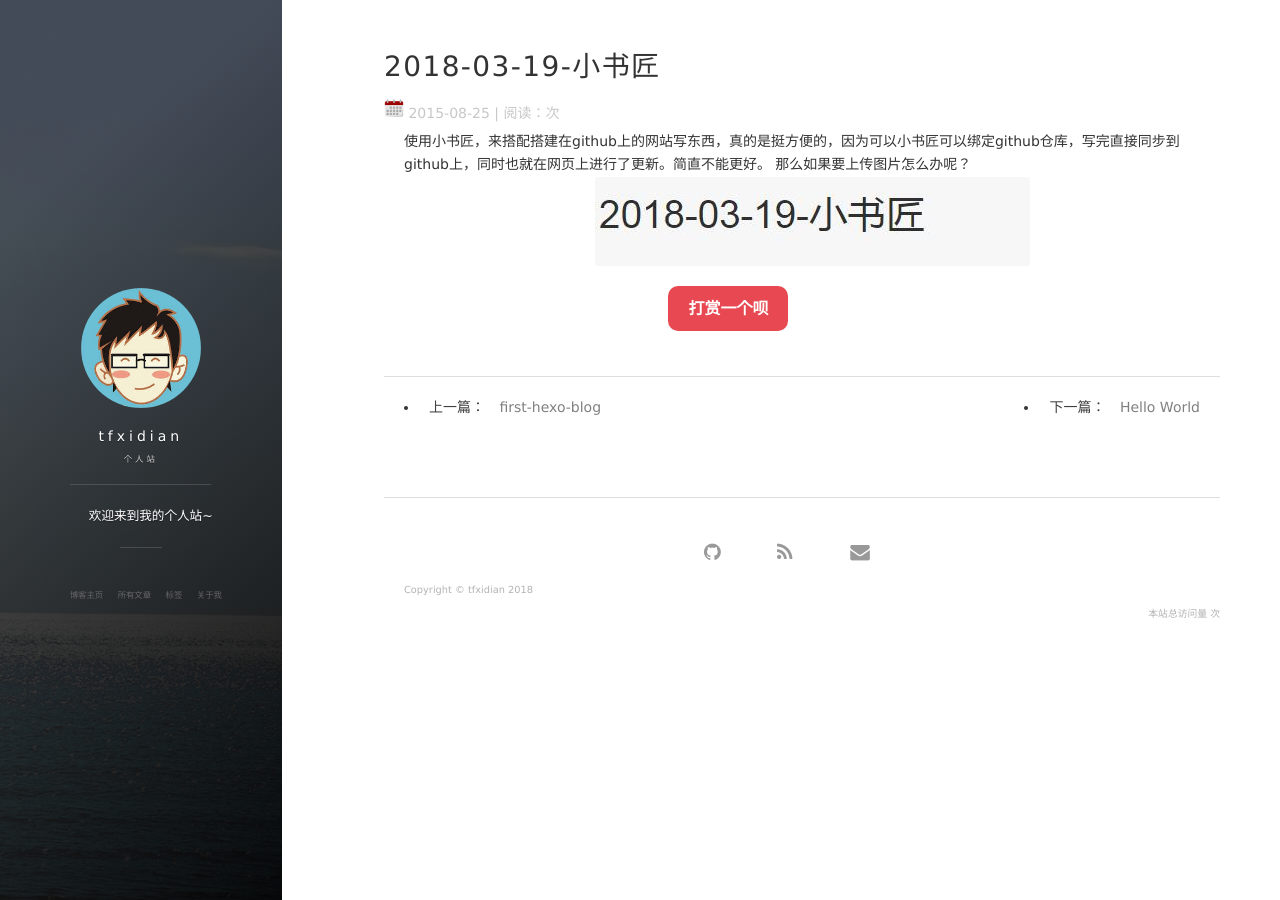
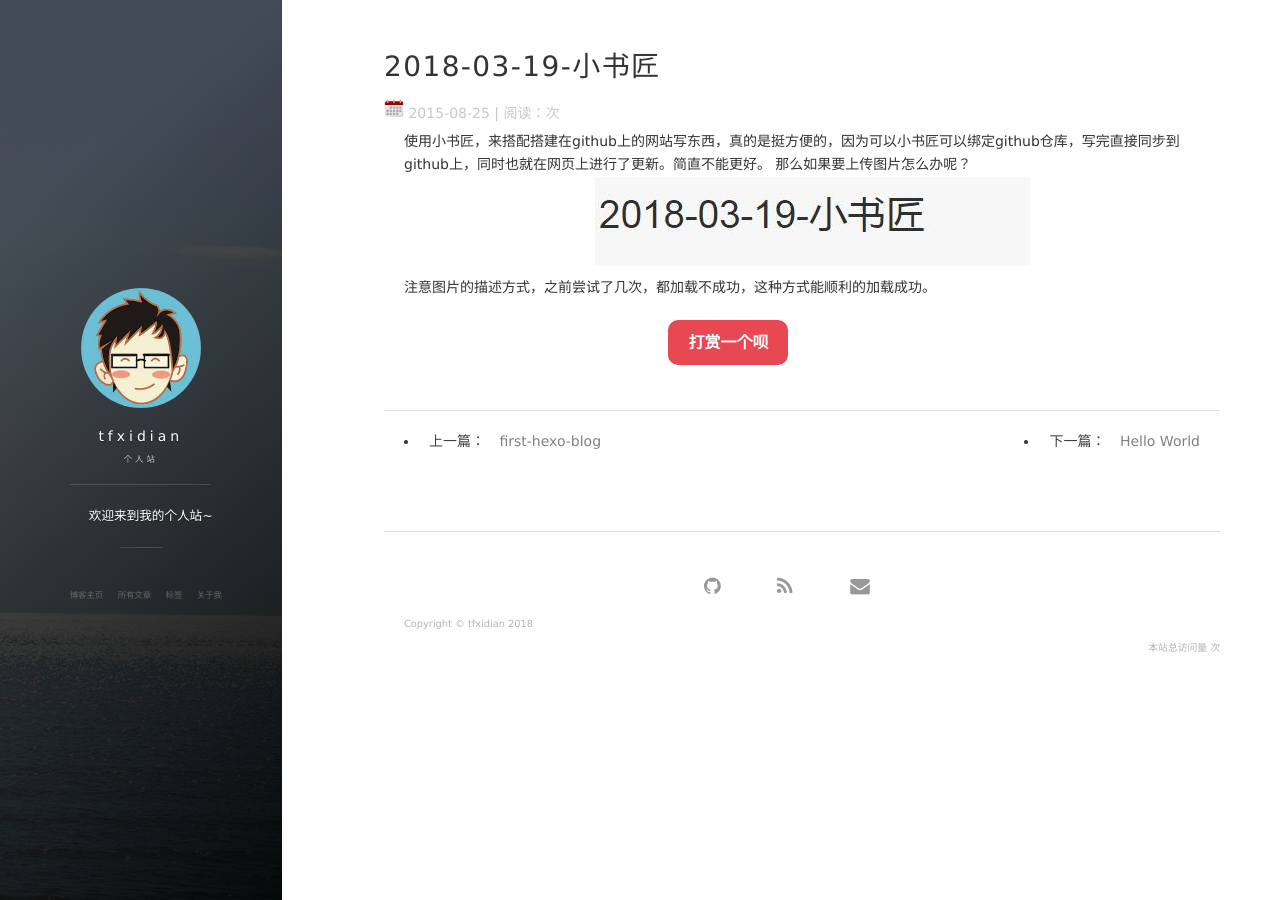
Before and after one commit to tfxidian/tfxidianbackup, a Jekyll site: the page built from _posts/2018-03-19-小书匠.md, in a window 1280 px wide. Built offline with Jekyll 4.4.1, drawn with Linux system fonts in a browser that asks for light colours; nearby versions of some CDN libraries; comment, search, counter and statistics services are not loaded.

Commit message:
修改文件: _posts/2018-03-19-小书匠.md

```diff
--- a/_posts/2018-03-19-小书匠.md
+++ b/_posts/2018-03-19-小书匠.md
@@ -12,3 +12,5 @@ tag: 博客
 
 
   [1]: /images/QQ20180319230901.jpg
+
+ 注意图片的描述方式，之前尝试了几次，都加载不成功，这种方式能顺利的加载成功。
```
